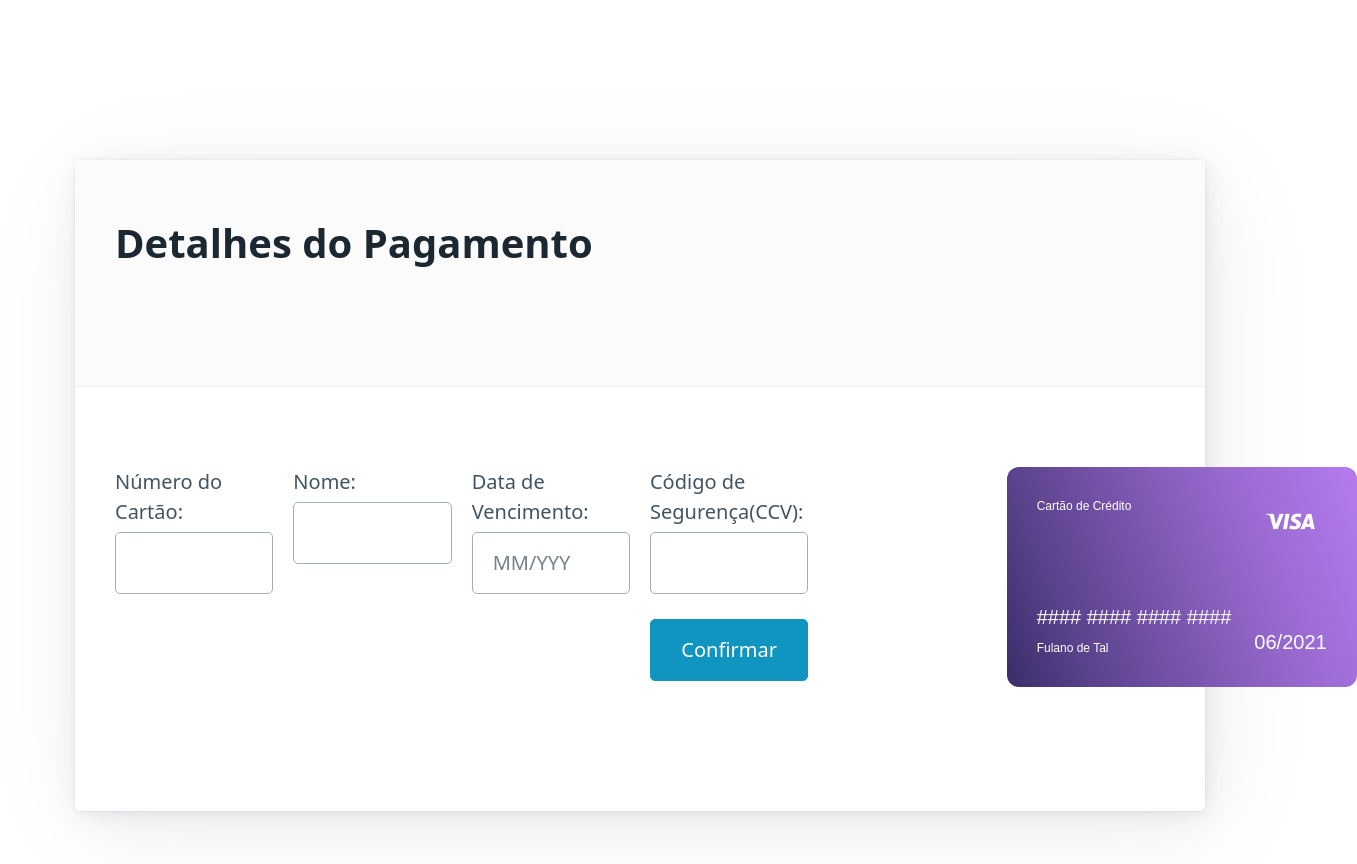
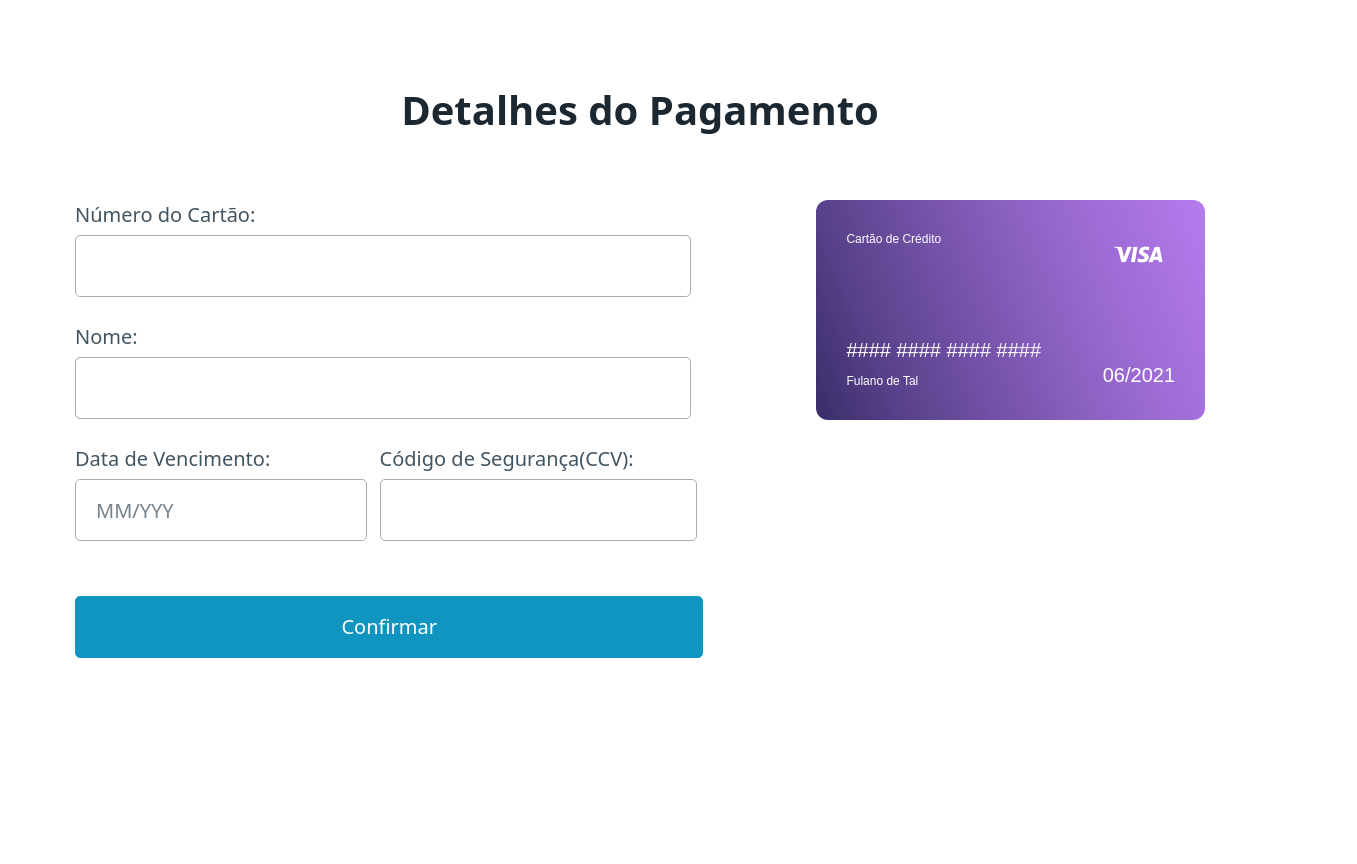
Before and after one commit to SamuelOdecio/web1-atividade2, a website built with Vite: page vite-project/index.html in a window 1280 px wide. Shown: the whole page, 1357 px wide, since content can reach past the window. After the commit the page ends 800 px from the top, so only its background shows below. Built offline with nearby package versions, Linux system fonts and the light colour scheme.

Commit message:
🎉 Layout atividade formulário de pagamento

```diff
--- /dev/null
+++ b/package.json
@@ -0,0 +1,5 @@
+{
+  "dependencies": {
+    "@picocss/pico": "^1.5.6"
+  }
+}
--- a/vite-project/index.html
+++ b/vite-project/index.html
@@ -13,31 +13,34 @@
 <body>
 
   <main class="container">
-    <article>
-      <header>
+
+
+    <header class="h1Pagamento">
       <h1> Detalhes do Pagamento </h1>
     </header>
-      <section class="grid">
-        <label>Número do Cartão:
-          <input name="cep" type="number" maxlength="16" />
+    <div class="formaLayout">
+      <div class="formaPagamento">
+        <label class="labelPagamento">Número do Cartão:
+          <input name="numeroDoCartao" type="number" maxlength="16" />
         </label>
-        <label>Nome:
-          <input name="cep" type="number" />
+        <label class="labelPagamento">Nome:
+          <input type="text" name="nome" style="text-transform: uppercase" />
         </label>
-        <label>Data de Vencimento:
-          <input placeholder="MM/YYY" name="cep" type="number" maxlength="7" />
+        <div class="pagamentoCVV">
+          <label class="labelPagamento">Data de Vencimento:
+            <input placeholder="MM/YYY" name="dataVencimento" type="number" maxlength="7" />
           </label>
           <form id="consultarCep">
-          <label>Código de Segurença(CCV):
-            <input name="cep" type="number" maxlength="8" />
+            <label class="labelPagamento">Código de Segurança(CCV):
+              <input name="cvv" type="number" maxlength="3" />
             </label>
-          <button id="btnConfirmar">Confirmar</button>
+        </div>
+        <button class="labelPagamento" id="btnConfirmar">Confirmar</button>
         </form>
-        <div id="dados">
 
       </div>
 
-        <script type="module" src="/main.js"></script>
+
 
       <div class="credit-card">
         <div class="credit-card-front">
@@ -66,14 +69,11 @@
             <img class="flag" src="./visa-logo.png">
           </div>
         </div>
-
-      </section>
-    </article>
-
-  </main>
+      </div>
 
 
-
+      <script type="module" src="/main.js"></script>
+  </main>
 
 </body>
 
--- a/vite-project/style.css
+++ b/vite-project/style.css
@@ -72,3 +72,21 @@
   right: var(--padding);
   bottom: var(--padding);
 }
+
+
+.h1Pagamento{
+  text-align: center;
+}
+.credit-card{
+  margin-left: 10%;
+  width: 60%;
+}
+.formaLayout{
+  display: flex;
+}
+.labelPagamento{
+  margin-right: 2%;
+}
+.pagamentoCVV{
+  display: flex;
+}
```
Also changed, not shown: 1 other file. Lines whose indentation alone changed are shown as unchanged.
